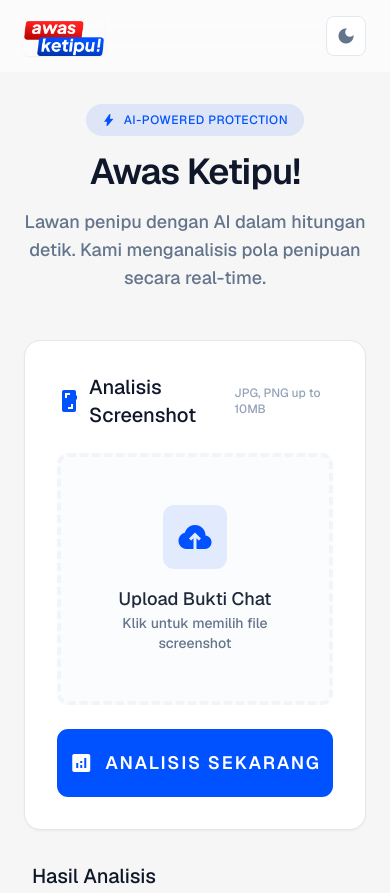
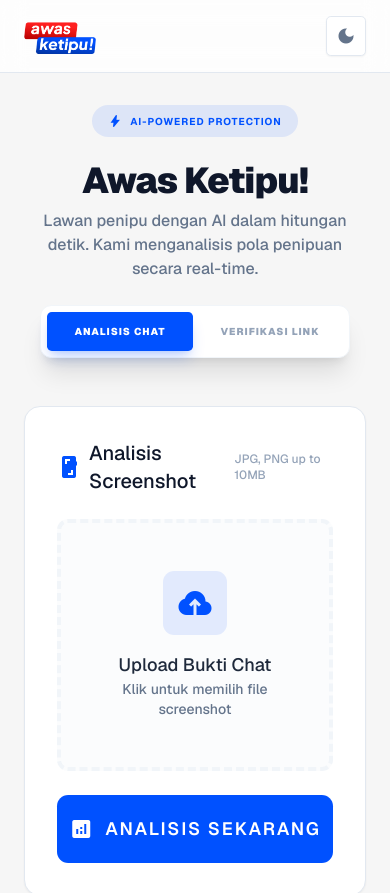
Before and after one commit to refrxx/cekscam-ai, a website: page index.html in a window 390 px wide. Shown: the top 893 px of the page. Drawn offline with nearby package versions, Linux system fonts and the light colour scheme.

Commit message:
Fix: centered navigation and responsive header

```diff
--- a/index.html
+++ b/index.html
@@ -49,43 +49,47 @@
 </head>
 <body class="bg-background-light dark:bg-background-dark text-slate-900 dark:text-slate-100 min-h-screen transition-colors duration-300">
     <div class="flex flex-col min-h-screen w-full">
-        <header class="sticky top-0 z-50 bg-white/60 dark:bg-background-dark backdrop-blur-xl border-slate-200 dark:border-slate-800 px-6 py-4 lg:px-12">
-            <div class="max-w-7xl mx-auto flex items-center justify-between relative">
-
-                <div class="flex items-center gap-3 cursor-pointer group z-10" onclick="location.reload()">
-                    <div class="h-10 w-auto flex items-center justify-center overflow-hidden rounded shadow-sm group-hover:brightness-110 transition-all">
-                        <img src="logocekscam.png" alt="Logo AwasKetipu" class="w-full h-full object-contain">
+        <header class="sticky top-0 z-50 bg-white/80 dark:bg-background-dark/80 backdrop-blur-md border-b border-slate-200 dark:border-slate-800 px-6 py-4">
+            <div class="max-w-7xl mx-auto flex items-center justify-between">
+                <div class="flex items-center gap-3 cursor-pointer group" onclick="location.reload()">
+                    <div class="h-9 w-auto flex items-center justify-center overflow-hidden rounded group-hover:scale-105 transition-all">
+                        <img src="logocekscam.png" alt="Logo CekScam" class="w-full h-full object-contain">
                     </div>
                 </div>
 
-                <nav class="hidden md:flex items-center gap-1 absolute left-1/2 -translate-x-1/2 bg-slate-100 dark:bg-slate-800/50 p-1 rounded-xl">
-                    <button onclick="showPage('chat')" id="nav-chat"
-                        class="px-5 py-2 rounded-lg text-xs font-extrabold uppercase tracking-widest bg-primary text-white shadow-sm transition-all">
-                        Analisis Chat
-                    </button>
-                    <button onclick="showPage('link')" id="nav-link"
-                        class="px-5 py-2 rounded-lg text-xs font-medium uppercase tracking-widest text-slate-500 hover:text-primary transition-all">
-                        Verifikasi Link
-                    </button>
-                </nav>
-
-                <div class="flex items-center gap-3 z-10">
-                    <button onclick="document.documentElement.classList.toggle('dark')"
-                        class="w-10 h-10 flex items-center justify-center rounded-lg border border-slate-200 dark:border-slate-800 text-slate-500 hover:border-primary transition-all bg-white dark:bg-slate-900">
-                        <span class="material-symbols-outlined dark:hidden text-xl">dark_mode</span>
-                        <span class="material-symbols-outlined hidden dark:block text-yellow-400 text-xl">light_mode</span>
-                    </button>
-                </div>
+                <button onclick="document.documentElement.classList.toggle('dark')"
+                    class="w-10 h-10 flex items-center justify-center rounded-xl border border-slate-200 dark:border-slate-800 text-slate-500 bg-white dark:bg-slate-900 shadow-sm">
+                    <span class="material-symbols-outlined dark:hidden text-xl">dark_mode</span>
+                    <span class="material-symbols-outlined hidden dark:block text-yellow-400 text-xl">light_mode</span>
+                </button>
             </div>
         </header>
 
         <main class="flex-1 max-w-7xl mx-auto w-full px-6 py-8 lg:py-12 flex flex-col gap-12">
-            <section class="flex flex-col items-center text-center gap-4">
-                <div class="inline-flex items-center gap-2 px-4 py-1.5 rounded-full bg-primary/10 text-primary text-xs font-medium uppercase tracking-wider">
+            <section class="flex flex-col items-center text-center gap-6">
+                <div class="inline-flex items-center gap-2 px-4 py-1.5 rounded-full bg-primary/10 text-primary text-[10px] font-bold uppercase tracking-widest">
                     <span class="material-symbols-outlined text-sm">bolt</span> AI-Powered Protection
                 </div>
-                <h1 class="text-4xl md:text-6xl font-semibold tracking-tight text-slate-900 dark:text-white max-w-3xl leading-[1.1]">Awas Ketipu!</h1>
-                <p class="text-lg text-slate-500 dark:text-slate-400 max-w-2xl font-medium">Lawan penipu dengan AI dalam hitungan detik. Kami menganalisis pola penipuan secara real-time.</p>
+
+                <div class="space-y-2">
+                    <h1 class="text-4xl md:text-6xl font-black tracking-tight text-slate-900 dark:text-white leading-[1.1]">Awas Ketipu!</h1>
+                    <p class="text-base md:text-lg text-slate-500 dark:text-slate-400 max-w-2xl font-medium px-4">
+                        Lawan penipu dengan AI dalam hitungan detik. Kami menganalisis pola penipuan secara real-time.
+                    </p>
+                </div>
+
+                <div class="w-full flex justify-center px-4">
+                    <nav class="flex items-center gap-1 bg-white dark:bg-slate-900 p-1.5 rounded-2xl shadow-xl border border-slate-100 dark:border-slate-800 w-full max-w-[340px] md:max-w-md transition-all">
+                        <button onclick="showPage('chat')" id="nav-chat"
+                            class="flex-1 px-4 py-3 rounded-xl text-[10px] md:text-xs font-black uppercase tracking-widest bg-primary text-white shadow-lg shadow-primary/20 transition-all active:scale-95 whitespace-nowrap text-center">
+                            Analisis Chat
+                        </button>
+                        <button onclick="showPage('link')" id="nav-link"
+                            class="flex-1 px-4 py-3 rounded-xl text-[10px] md:text-xs font-black uppercase tracking-widest text-slate-400 hover:text-primary transition-all active:scale-95 whitespace-nowrap text-center">
+                            Verifikasi Link
+                        </button>
+                    </nav>
+                </div>
             </section>
 
             <div class="grid grid-cols-1 lg:grid-cols-12 gap-8 items-start">
```
